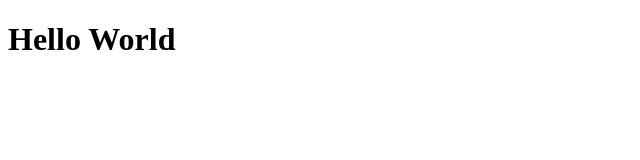
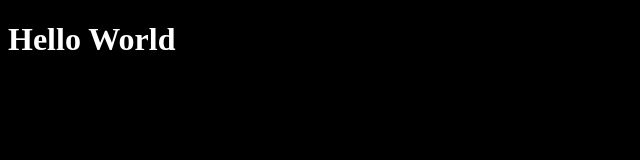
Before and after one commit to ebotomarie/git-101, a plain HTML site: page index.html in a window 1280 px wide. Shown: the whole page, without its empty margins (0-640 px from the left). Drawn offline with Linux system fonts and the light colour scheme.

Commit message:
Add stylesheet for darkmode

```diff
--- a/index.html
+++ b/index.html
@@ -1,5 +1,8 @@
 <!DOCTYPE html>
 <html>
+  <head>
+    <link rel="stylesheet" href="style.css">
+  </head>
   <body>
     <h1>Hello World</h1>
   </body>
--- /dev/null
+++ b/style.css
@@ -0,0 +1,4 @@
+body {
+  background-color: black;
+  color: white;
+}
```
